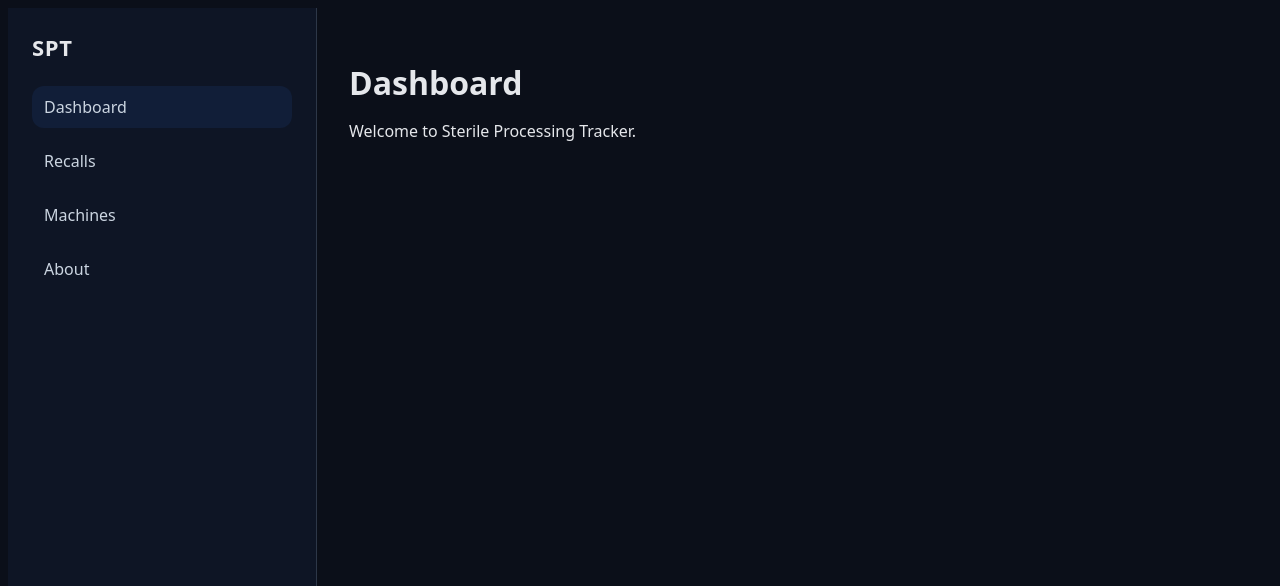
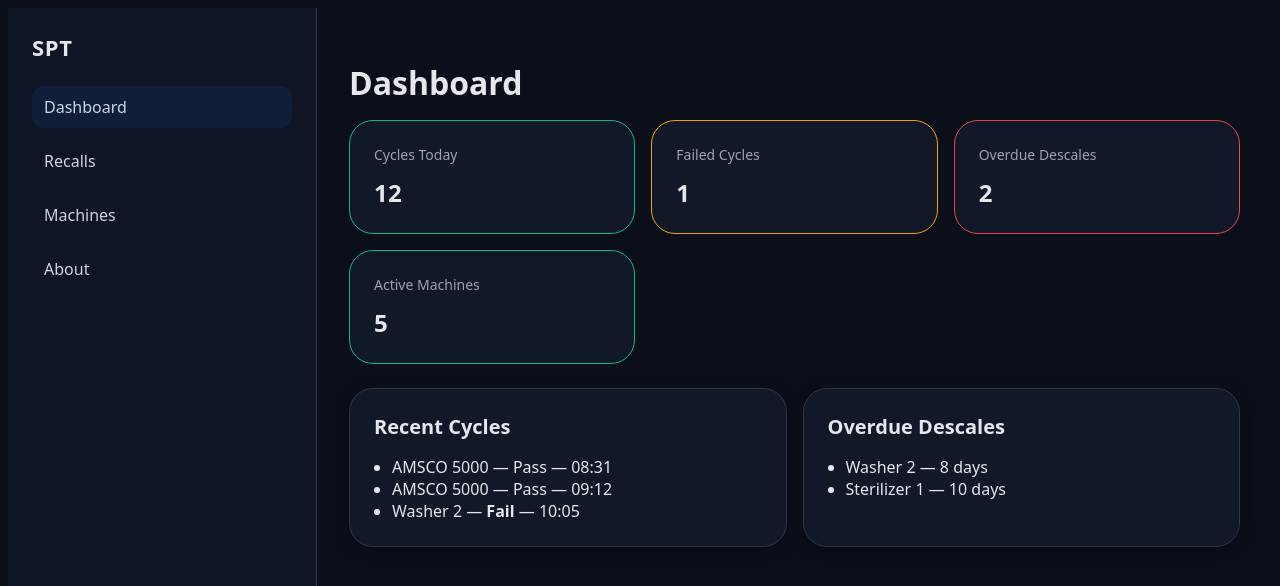
Before and after one commit to bbeare22/sterile-processing-tracker, a React (Vite) app in the folder apps/client/: page / in a window 1280 px wide. Shown: the top 586 px of the page. Built offline with nearby package versions, Linux system fonts and the light colour scheme.

Commit message:
feat(ui): Card and KPI components + dashboard layout

```diff
--- /dev/null
+++ b/apps/client/src/components/Card/Card.jsx
@@ -0,0 +1,10 @@
+import styles from "./Card.module.css";
+
+export default function Card({ title, children, ariaLabel }) {
+  return (
+    <section className={styles.card} aria-label={ariaLabel || title}>
+      {title ? <h2 className={styles.card__title}>{title}</h2> : null}
+      <div className={styles.card__body}>{children}</div>
+    </section>
+  );
+}
--- /dev/null
+++ b/apps/client/src/components/Card/Card.module.css
@@ -0,0 +1,20 @@
+.card {
+  background: var(--color-surface);
+  border: 1px solid var(--color-border);
+  border-radius: var(--radius-xl);
+  box-shadow: var(--shadow-soft);
+  padding: var(--space-6);
+  transition: transform 0.18s var(--easing), box-shadow 0.18s var(--easing);
+}
+.card:hover {
+  transform: translateY(-1px);
+  box-shadow: 0 8px 28px rgba(0, 0, 0, 0.28);
+}
+
+.card__title {
+  font-size: var(--fs-xl);
+  margin: 0 0 var(--space-4);
+}
+.card__body {
+  color: var(--color-text);
+}
--- /dev/null
+++ b/apps/client/src/components/KPI/KPI.jsx
@@ -0,0 +1,21 @@
+import styles from "./KPI.module.css";
+
+export default function KPI({ label, value, tone = "ok" }) {
+  const toneClass =
+    tone === "danger"
+      ? styles["kpi--danger"]
+      : tone === "warn"
+      ? styles["kpi--warn"]
+      : styles["kpi--ok"];
+
+  return (
+    <div
+      className={`${styles.kpi} ${toneClass}`}
+      role="status"
+      aria-label={`${label}: ${value}`}
+    >
+      <div className={styles.kpi__label}>{label}</div>
+      <div className={styles.kpi__value}>{value}</div>
+    </div>
+  );
+}
--- /dev/null
+++ b/apps/client/src/components/KPI/KPI.module.css
@@ -0,0 +1,33 @@
+.kpi {
+  background: var(--color-surface);
+  border: 1px solid var(--color-border);
+  border-radius: var(--radius-xl);
+  padding: var(--space-6);
+  display: grid;
+  gap: var(--space-3);
+  transition: transform 0.18s var(--easing), box-shadow 0.18s var(--easing);
+}
+.kpi:hover {
+  transform: translateY(-1px);
+  box-shadow: 0 8px 28px rgba(0, 0, 0, 0.28);
+}
+
+.kpi__label {
+  color: var(--color-text-muted);
+  font-size: var(--fs-sm);
+}
+.kpi__value {
+  font-size: var(--fs-2xl);
+  font-weight: 800;
+  letter-spacing: 0.3px;
+}
+
+.kpi--danger {
+  border-color: var(--color-danger);
+}
+.kpi--warn {
+  border-color: var(--color-warn);
+}
+.kpi--ok {
+  border-color: var(--color-accent);
+}
--- a/apps/client/src/pages/Dashboard.jsx
+++ b/apps/client/src/pages/Dashboard.jsx
@@ -1,8 +1,45 @@
+import Card from "../components/Card/Card";
+import KPI from "../components/KPI/KPI";
+
 export default function Dashboard() {
   return (
     <>
       <h1 style={{ marginBottom: 16 }}>Dashboard</h1>
-      <p>Welcome to Sterile Processing Tracker.</p>
+
+      {/* KPI row */}
+      <div
+        style={{
+          display: "grid",
+          gap: 16,
+          gridTemplateColumns: "repeat(auto-fit, minmax(220px, 1fr))",
+          marginBottom: 24,
+        }}
+      >
+        <KPI label="Cycles Today" value="12" tone="ok" />
+        <KPI label="Failed Cycles" value="1" tone="warn" />
+        <KPI label="Overdue Descales" value="2" tone="danger" />
+        <KPI label="Active Machines" value="5" tone="ok" />
+      </div>
+
+      {/* Two-up cards */}
+      <div style={{ display: "grid", gap: 16, gridTemplateColumns: "1fr 1fr" }}>
+        <Card title="Recent Cycles">
+          <ul style={{ margin: 0, paddingLeft: 18 }}>
+            <li>AMSCO 5000 — Pass — 08:31</li>
+            <li>AMSCO 5000 — Pass — 09:12</li>
+            <li>
+              Washer 2 — <strong>Fail</strong> — 10:05
+            </li>
+          </ul>
+        </Card>
+
+        <Card title="Overdue Descales">
+          <ul style={{ margin: 0, paddingLeft: 18 }}>
+            <li>Washer 2 — 8 days</li>
+            <li>Sterilizer 1 — 10 days</li>
+          </ul>
+        </Card>
+      </div>
     </>
   );
 }
```
